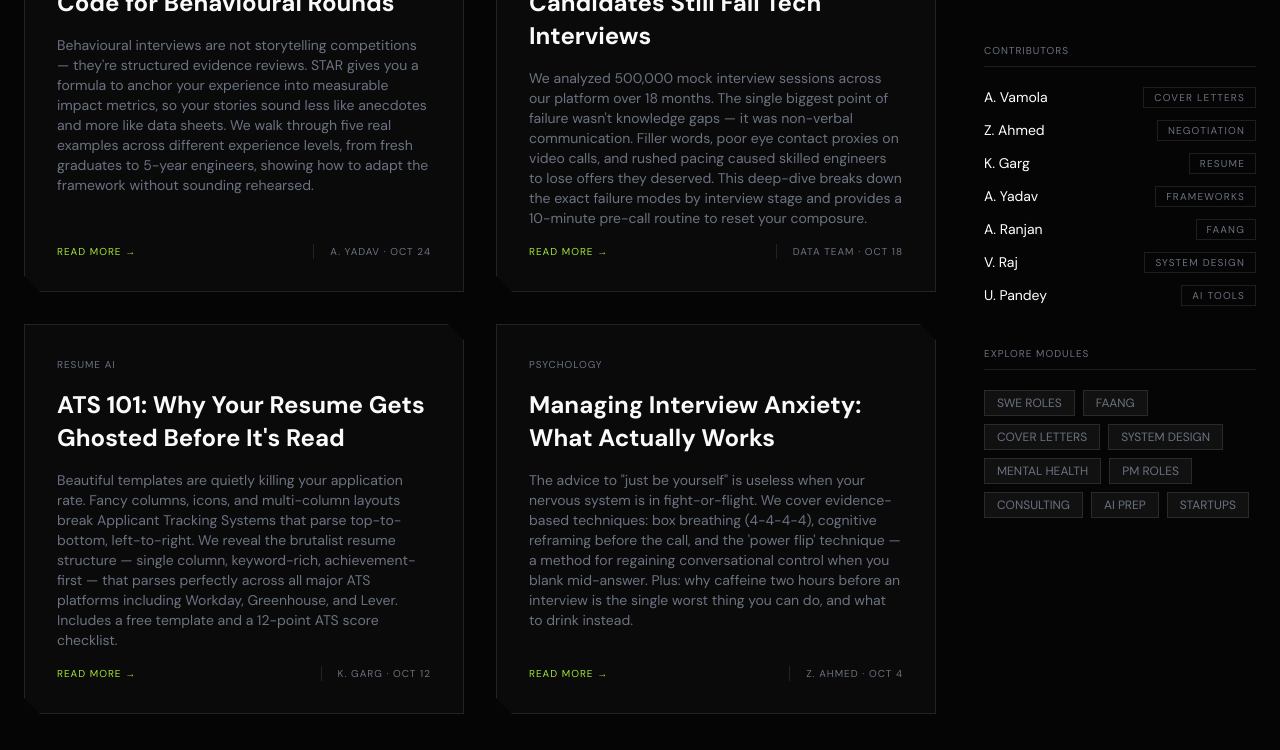
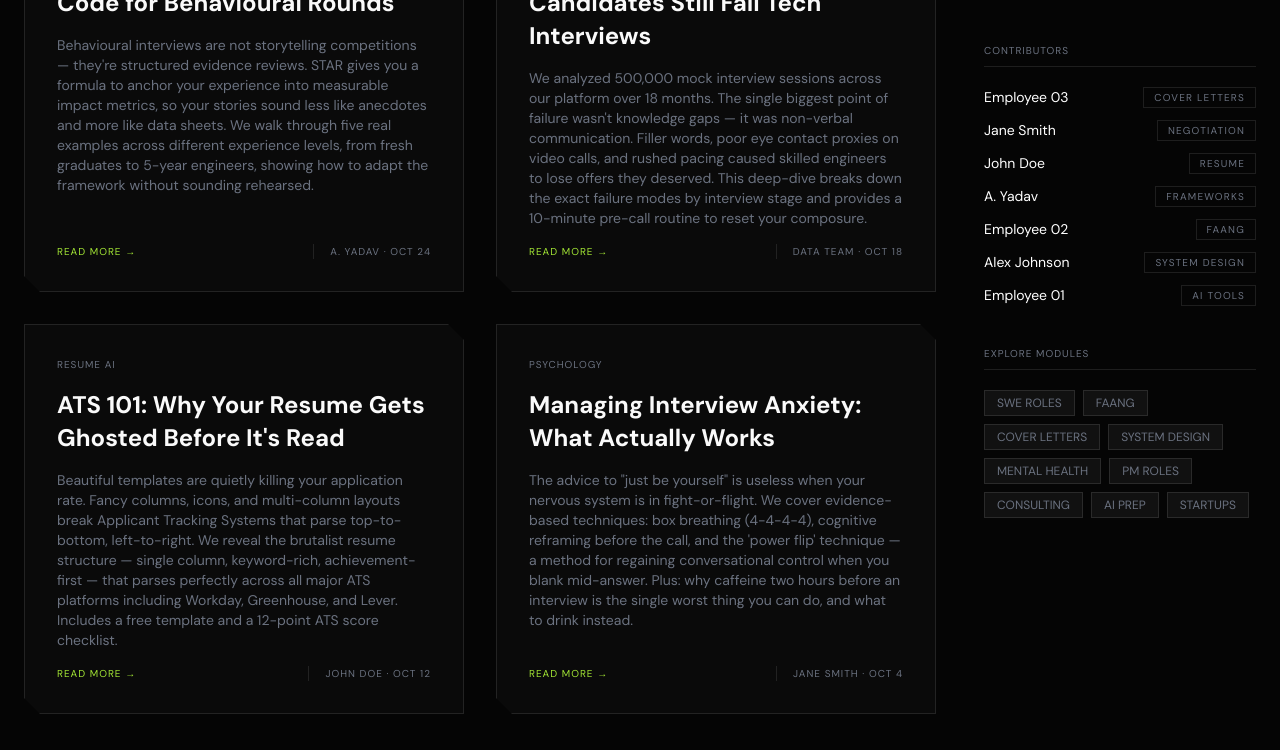
Before and after one commit to BetterCallAnshu/InterviewMaxxing, a plain HTML site: page blog.html in a window 1280 px wide. Shown: the part 1190-1940 px from the top of the page. Drawn offline with nearby package versions, Linux system fonts and the light colour scheme.

Commit message:
changed blog

```diff
--- a/blog.html
+++ b/blog.html
@@ -209,7 +209,7 @@
                         <p class="font-body text-brand-muted text-sm mb-4 flex-1">Beautiful templates are quietly killing your application rate. Fancy columns, icons, and multi-column layouts break Applicant Tracking Systems that parse top-to-bottom, left-to-right. We reveal the brutalist resume structure — single column, keyword-rich, achievement-first — that parses perfectly across all major ATS platforms including Workday, Greenhouse, and Lever. Includes a free template and a 12-point ATS score checklist.</p>
                         <div class="mt-auto flex justify-between items-center font-label text-[10px] uppercase tracking-widest">
                             <span class="text-brand-lime group-hover:underline cursor-pointer">Read More →</span>
-                            <span class="text-brand-muted border-l border-white/10 pl-4">K. GARG · OCT 12</span>
+                            <span class="text-brand-muted border-l border-white/10 pl-4">JOHN DOE · OCT 12</span>
                         </div>
                     </article>
 
@@ -219,7 +219,7 @@
                         <p class="font-body text-brand-muted text-sm mb-4 flex-1">The advice to "just be yourself" is useless when your nervous system is in fight-or-flight. We cover evidence-based techniques: box breathing (4-4-4-4), cognitive reframing before the call, and the 'power flip' technique — a method for regaining conversational control when you blank mid-answer. Plus: why caffeine two hours before an interview is the single worst thing you can do, and what to drink instead.</p>
                         <div class="mt-auto flex justify-between items-center font-label text-[10px] uppercase tracking-widest">
                             <span class="text-brand-lime group-hover:underline cursor-pointer">Read More →</span>
-                            <span class="text-brand-muted border-l border-white/10 pl-4">Z. AHMED · OCT 4</span>
+                            <span class="text-brand-muted border-l border-white/10 pl-4">JANE SMITH · OCT 4</span>
                         </div>
                     </article>
 
@@ -286,7 +286,7 @@
                         <p class="font-body text-brand-muted text-sm mb-4 flex-1">System design interviews are open-ended by design — which means interviewers are evaluating how you think, not just what you know. We cover the five-step framework used by L5+ engineers: clarify requirements, define constraints, draw the architecture, identify bottlenecks, and propose tradeoffs. Includes walkthroughs for designing a URL shortener, a ride-sharing backend, and a real-time notification system.</p>
                         <div class="mt-auto flex justify-between items-center font-label text-[10px] uppercase tracking-widest">
                             <span class="text-brand-lime group-hover:underline cursor-pointer">Read More →</span>
-                            <span class="text-brand-muted border-l border-white/10 pl-4">V. RAJ · NOV 2</span>
+                            <span class="text-brand-muted border-l border-white/10 pl-4">ALEX JOHNSON · NOV 2</span>
                         </div>
                     </article>
 
@@ -296,7 +296,7 @@
                         <p class="font-body text-brand-muted text-sm mb-4 flex-1">AI can be your mock interviewer, script coach, resume critic, and negotiation trainer — if you know how to prompt it correctly. We share the 7 prompts our team uses internally to simulate HR rounds, get role-specific question banks, and stress-test answers before the real call. Also covers what AI can't do: simulate the discomfort of real-time pressure, which is why structured mock practice still matters.</p>
                         <div class="mt-auto flex justify-between items-center font-label text-[10px] uppercase tracking-widest">
                             <span class="text-brand-lime group-hover:underline cursor-pointer">Read More →</span>
-                            <span class="text-brand-muted border-l border-white/10 pl-4">U. PANDEY · NOV 6</span>
+                            <span class="text-brand-muted border-l border-white/10 pl-4">EMPLOYEE 01 · NOV 6</span>
                         </div>
                     </article>
 
@@ -306,7 +306,7 @@
                         <p class="font-body text-brand-muted text-sm mb-4 flex-1">PM interviews at top companies are a gauntlet of four to six rounds: product sense, analytical, execution, behavioural, and a leadership screen. Most candidates prep for product sense and ignore execution — which is where 40% of rejections happen. This guide maps every round, suggests frameworks for each, and shares the "reverse brief" technique that wows interviewers in the product sense round every time.</p>
                         <div class="mt-auto flex justify-between items-center font-label text-[10px] uppercase tracking-widest">
                             <span class="text-brand-lime group-hover:underline cursor-pointer">Read More →</span>
-                            <span class="text-brand-muted border-l border-white/10 pl-4">A. RANJAN · NOV 10</span>
+                            <span class="text-brand-muted border-l border-white/10 pl-4">EMPLOYEE 02 · NOV 10</span>
                         </div>
                     </article>
 
@@ -316,7 +316,7 @@
                         <p class="font-body text-brand-muted text-sm mb-4 flex-1">The classic "I am writing to express my interest in…" opener gets your email archived in under 3 seconds. Recruiters at fast-growing startups told us they read fewer than 15% of cover letters — but those 15% got near-100% callback rates. The differentiator? A lede that hooks within two sentences, specificity about the company's pain points, and a closing that doesn't beg. We include three full cover letter templates that got offers.</p>
                         <div class="mt-auto flex justify-between items-center font-label text-[10px] uppercase tracking-widest">
                             <span class="text-brand-lime group-hover:underline cursor-pointer">Read More →</span>
-                            <span class="text-brand-muted border-l border-white/10 pl-4">A. VAMOLA · NOV 14</span>
+                            <span class="text-brand-muted border-l border-white/10 pl-4">EMPLOYEE 03 · NOV 14</span>
                         </div>
                     </article>
 
@@ -337,7 +337,7 @@
                             <p class="font-body text-brand-muted text-sm">Three word-for-word email scripts when you have a competing offer, when you don't, and when the deadline is artificial.</p>
                         </div>
                         <div class="text-right shrink-0">
-                            <p class="font-mono text-[10px] text-brand-muted">Z. AHMED</p>
+                            <p class="font-mono text-[10px] text-brand-muted">JANE SMITH</p>
                             <p class="font-mono text-[10px] text-brand-muted">NOV 20</p>
                         </div>
                     </div>
@@ -349,7 +349,7 @@
                             <p class="font-body text-brand-muted text-sm">The "I work too hard" answer is a red flag now. Here's the anatomy of an honest, strategic weakness answer that builds trust instead of breaking it.</p>
                         </div>
                         <div class="text-right shrink-0">
-                            <p class="font-mono text-[10px] text-brand-muted">K. GARG</p>
+                            <p class="font-mono text-[10px] text-brand-muted">JOHN DOE</p>
                             <p class="font-mono text-[10px] text-brand-muted">NOV 17</p>
                         </div>
                     </div>
@@ -361,7 +361,7 @@
                             <p class="font-body text-brand-muted text-sm">Keyword density in the headline, connection-to-content ratio, and the 'Open to Work' banner — what actually improves your recruiter discovery rate.</p>
                         </div>
                         <div class="text-right shrink-0">
-                            <p class="font-mono text-[10px] text-brand-muted">V. RAJ</p>
+                            <p class="font-mono text-[10px] text-brand-muted">ALEX JOHNSON</p>
                             <p class="font-mono text-[10px] text-brand-muted">NOV 13</p>
                         </div>
                     </div>
@@ -373,7 +373,7 @@
                             <p class="font-body text-brand-muted text-sm">Getting to the final round repeatedly but not closing? It's almost always one of three specific failure patterns. This article diagnoses which one you're in and how to break out.</p>
                         </div>
                         <div class="text-right shrink-0">
-                            <p class="font-mono text-[10px] text-brand-muted">A. RANJAN</p>
+                            <p class="font-mono text-[10px] text-brand-muted">EMPLOYEE 02</p>
                             <p class="font-mono text-[10px] text-brand-muted">NOV 9</p>
                         </div>
                     </div>
@@ -385,7 +385,7 @@
                             <p class="font-body text-brand-muted text-sm">"Helped improve team performance" vs. "Reduced code review turnaround by 40% over Q2." Learn the formula for reverse-engineering numbers from memory — even when you don't have exact data.</p>
                         </div>
                         <div class="text-right shrink-0">
-                            <p class="font-mono text-[10px] text-brand-muted">U. PANDEY</p>
+                            <p class="font-mono text-[10px] text-brand-muted">EMPLOYEE 01</p>
                             <p class="font-mono text-[10px] text-brand-muted">NOV 5</p>
                         </div>
                     </div>
@@ -397,7 +397,7 @@
                             <p class="font-body text-brand-muted text-sm">BCG, Deloitte, McKinsey. The case interview is a skill that can be learned in 3 weeks with the right approach. We cover MECE thinking, hypothesis-first analysis, and the clarifying questions that signal intelligence to interviewers.</p>
                         </div>
                         <div class="text-right shrink-0">
-                            <p class="font-mono text-[10px] text-brand-muted">A. VAMOLA</p>
+                            <p class="font-mono text-[10px] text-brand-muted">EMPLOYEE 03</p>
                             <p class="font-mono text-[10px] text-brand-muted">NOV 1</p>
                         </div>
                     </div>
@@ -415,7 +415,7 @@
                     <p class="font-body text-brand-muted text-base leading-relaxed mb-8 max-w-2xl">Key findings: the LeetCode bar dropped from hard-hard to medium-hard, but the quality of walk-through explanation jumped dramatically in importance. Interviewers are now looking for engineers who can teach, not just solve. We show you how to train for this shift.</p>
                     <div class="flex items-center justify-between flex-wrap gap-4">
                         <a href="#" class="font-label text-sm uppercase text-brand-lime font-bold tracking-widest hover:underline flex items-center gap-2">Read the Deep Dive →</a>
-                        <span class="font-mono text-[10px] text-brand-muted">A. RANJAN · NOV 22</span>
+                        <span class="font-mono text-[10px] text-brand-muted">EMPLOYEE 02 · NOV 22</span>
                     </div>
                 </article>
 
@@ -428,7 +428,7 @@
                         <p class="font-body text-brand-muted text-sm mb-4 flex-1">Phone screens feel low-stakes until you realize 70% of candidates are eliminated here. The recruiter is checking three things in under 20 minutes: communication clarity, basic role fit, and whether you've done your homework. We cover the six questions asked in 90% of phone screens, how to answer each without over-explaining, and the one question you should always ask at the end that signals seriousness to any recruiter.</p>
                         <div class="mt-auto flex justify-between items-center font-label text-[10px] uppercase tracking-widest">
                             <span class="text-brand-lime group-hover:underline cursor-pointer">Read More →</span>
-                            <span class="text-brand-muted border-l border-white/10 pl-4">Z. AHMED · NOV 25</span>
+                            <span class="text-brand-muted border-l border-white/10 pl-4">JANE SMITH · NOV 25</span>
                         </div>
                     </article>
 
@@ -438,7 +438,7 @@
                         <p class="font-body text-brand-muted text-sm mb-4 flex-1">Senior engineers with 8+ years of experience are actively hurting themselves by cramming everything into one page. We analyzed 2,000 resumes that received callbacks and found that two-page resumes outperformed one-pagers at the 6-year+ mark in every technical role we studied. Learn the page-break rule, what to cut and what to keep, and how to format the second page so it gets read, not discarded.</p>
                         <div class="mt-auto flex justify-between items-center font-label text-[10px] uppercase tracking-widest">
                             <span class="text-brand-lime group-hover:underline cursor-pointer">Read More →</span>
-                            <span class="text-brand-muted border-l border-white/10 pl-4">K. GARG · NOV 28</span>
+                            <span class="text-brand-muted border-l border-white/10 pl-4">JOHN DOE · NOV 28</span>
                         </div>
                     </article>
 
@@ -448,7 +448,7 @@
                         <p class="font-body text-brand-muted text-sm mb-4 flex-1">The "Do you have any questions for us?" moment is your chance to demonstrate strategic thinking. Weak candidates ask about perks. Strong candidates ask about team dynamics, technical debt, and product roadmap. We give you 10 battle-tested questions ranked by the signal they send to the interviewer — and the two types of questions you should never ask under any circumstances.</p>
                         <div class="mt-auto flex justify-between items-center font-label text-[10px] uppercase tracking-widest">
                             <span class="text-brand-lime group-hover:underline cursor-pointer">Read More →</span>
-                            <span class="text-brand-muted border-l border-white/10 pl-4">V. RAJ · DEC 2</span>
+                            <span class="text-brand-muted border-l border-white/10 pl-4">ALEX JOHNSON · DEC 2</span>
                         </div>
                     </article>
 
@@ -458,7 +458,7 @@
                         <p class="font-body text-brand-muted text-sm mb-4 flex-1">The skills, mindset, and even the dress code that gets you hired at a Series B startup will get you rejected at an established bank — and vice versa. This guide maps the critical differences in interview culture, evaluation criteria, and decision-making speed across four categories: pre-seed startups, growth-stage companies, mid-size product firms, and large MNCs. Know your arena before you enter it.</p>
                         <div class="mt-auto flex justify-between items-center font-label text-[10px] uppercase tracking-widest">
                             <span class="text-brand-lime group-hover:underline cursor-pointer">Read More →</span>
-                            <span class="text-brand-muted border-l border-white/10 pl-4">U. PANDEY · DEC 5</span>
+                            <span class="text-brand-muted border-l border-white/10 pl-4">EMPLOYEE 01 · DEC 5</span>
                         </div>
                     </article>
 
@@ -517,15 +517,15 @@
                     <h4 class="font-label text-[10px] tracking-widest uppercase text-brand-muted mb-5 border-b border-white/10 pb-2">Contributors</h4>
                     <div class="space-y-3">
                         <div class="flex items-center justify-between">
-                            <span class="font-body text-sm text-white">A. Vamola</span>
+                            <span class="font-body text-sm text-white">Employee 03</span>
                             <span class="pill">Cover Letters</span>
                         </div>
                         <div class="flex items-center justify-between">
-                            <span class="font-body text-sm text-white">Z. Ahmed</span>
+                            <span class="font-body text-sm text-white">Jane Smith</span>
                             <span class="pill">Negotiation</span>
                         </div>
                         <div class="flex items-center justify-between">
-                            <span class="font-body text-sm text-white">K. Garg</span>
+                            <span class="font-body text-sm text-white">John Doe</span>
                             <span class="pill">Resume</span>
                         </div>
                         <div class="flex items-center justify-between">
@@ -533,15 +533,15 @@
                             <span class="pill">Frameworks</span>
                         </div>
                         <div class="flex items-center justify-between">
-                            <span class="font-body text-sm text-white">A. Ranjan</span>
+                            <span class="font-body text-sm text-white">Employee 02</span>
                             <span class="pill">FAANG</span>
                         </div>
                         <div class="flex items-center justify-between">
-                            <span class="font-body text-sm text-white">V. Raj</span>
+                            <span class="font-body text-sm text-white">Alex Johnson</span>
                             <span class="pill">System Design</span>
                         </div>
                         <div class="flex items-center justify-between">
-                            <span class="font-body text-sm text-white">U. Pandey</span>
+                            <span class="font-body text-sm text-white">Employee 01</span>
                             <span class="pill">AI Tools</span>
                         </div>
                     </div>
```
